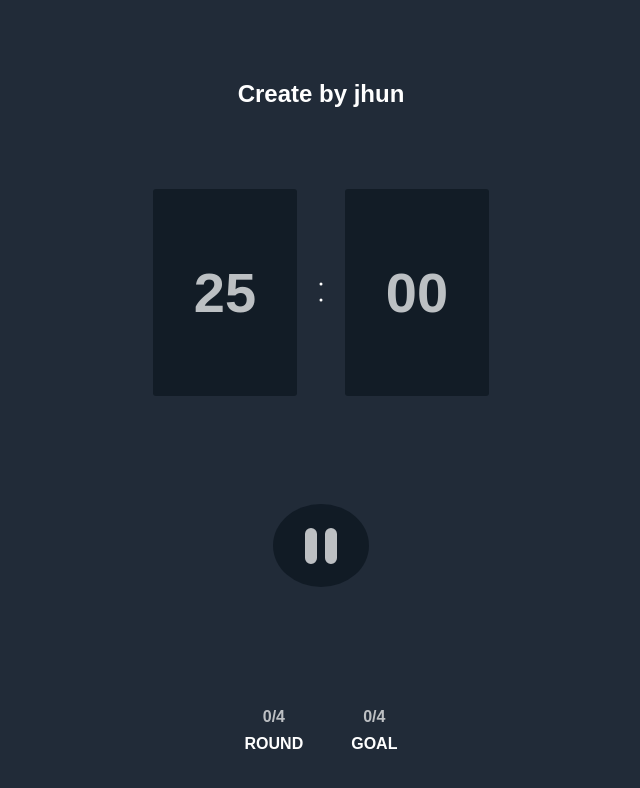
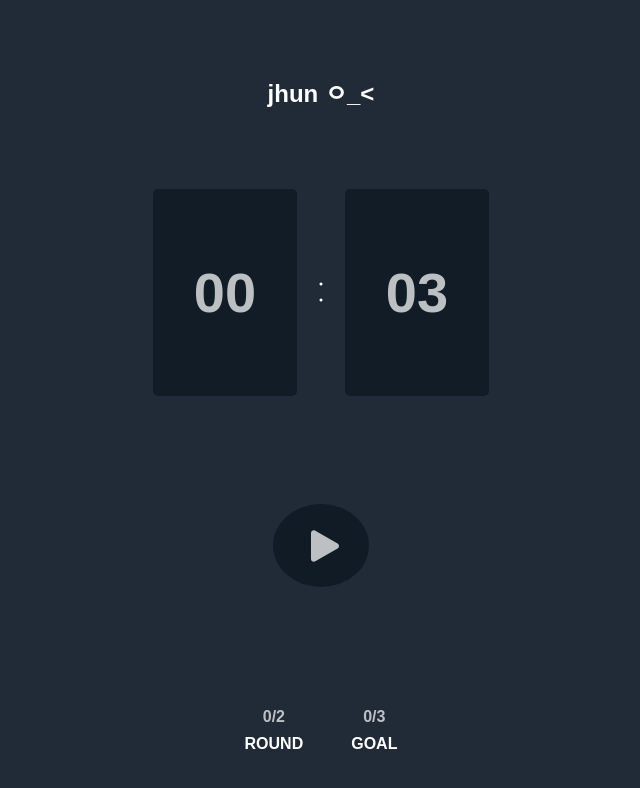
Before and after one commit to jeonghun94/timer, a React (Create React App) app: page / in a window 1280 px wide. Shown: the top 788 px of the page, without its empty margins (319-959 px from the left). Built offline with nearby package versions, Linux system fonts and the light colour scheme.

Commit message:
애니메이션 없이 기능 구현 완료

```diff
--- a/src/atoms.tsx
+++ b/src/atoms.tsx
@@ -1,24 +1,24 @@
-import { atom, selector } from "recoil";
+import { atom } from "recoil";
 
-export interface ICountry {
-  id: number;
-  name: string;
-  state: "WANT" | "BEEN" | "LIKE";
+export const intervalState = atom<string | null>({
+  key: "interval",
+  default: null,
+});
+
+export const timeState = atom<number>({
+  key: "time",
+  default: 3,
+});
+
+interface IRoundGoal {
+  round: number;
+  goal: number;
 }
 
-export const countriesState = atom<ICountry[]>({
-  key: "country",
-  default: JSON.parse(localStorage.getItem("countries") ?? "[]"),
-});
-
-export const contriesSelector = selector({
-  key: "contriesSelector",
-  get: ({ get }) => {
-    const countries = get(countriesState);
-    return [
-      countries.filter((country) => country.state === "WANT"),
-      countries.filter((country) => country.state === "BEEN"),
-      countries.filter((country) => country.state === "LIKE"),
-    ];
+export const roundWithGoalState = atom<IRoundGoal>({
+  key: "roundWithGoal",
+  default: {
+    round: 0,
+    goal: 0,
   },
 });
--- a/src/components/Home.tsx
+++ b/src/components/Home.tsx
@@ -1,6 +1,8 @@
 import styled from "styled-components";
-
 import { BsDot, BsPlayFill, BsFillPauseFill } from "react-icons/bs";
+import { useEffect, useState } from "react";
+import { useRecoilState } from "recoil";
+import { intervalState, roundWithGoalState, timeState } from "../atoms";
 
 const Container = styled.div`
   width: 100%;
@@ -39,7 +41,7 @@ const Card = styled.div`
   justify-content: center;
   align-items: center;
   background-color: #121c26;
-  border-radius: 3px;
+  border-radius: 5px;
 `;
 
 const CardText = styled.h3`
@@ -96,24 +98,81 @@ const RoundText = styled.p`
 `;
 
 const Home = () => {
+  const seconds = 3;
+  const [isRunning, setIsRunning] = useState(false);
+
+  const [roundWithGoal, setRoundWithGoal] = useRecoilState(roundWithGoalState);
+  const [intervalId, setIntervalId] = useRecoilState(intervalState);
+  const [time, setTime] = useRecoilState(timeState);
+
+  const timeFormat = (seconds: number) => {
+    const duration = new Date(seconds * 1000).toISOString();
+    const timeString = duration.split("T")[1];
+    const formattedTime = timeString.split(".")[0];
+    return formattedTime;
+  };
+
+  const handleStart = () => {
+    setIsRunning(!isRunning);
+
+    const id = setInterval(() => {
+      setTime((prev) => prev - 1);
+    }, 1000);
+
+    setIntervalId(id + "");
+  };
+
+  const handlePause = () => {
+    setIsRunning(!isRunning);
+    clearInterval(intervalId + "");
+  };
+
+  useEffect(() => {
+    if (time === 0) {
+      clearInterval(intervalId + "");
+      setTime(seconds);
+      setRoundWithGoal((prev) => {
+        return {
+          ...prev,
+          round: prev.round + 1,
+        };
+      });
+      setIsRunning(false);
+    }
+
+    if (roundWithGoal.round === 2) {
+      clearInterval(intervalId + "");
+      setTime(seconds);
+      setRoundWithGoal((prev) => {
+        return {
+          ...prev,
+          round: 0,
+          goal: prev.goal + 1,
+        };
+      });
+      setIsRunning(false);
+    }
+  }, [time]);
+
   return (
     <Container>
-      <Header>Create by jhun</Header>
+      <Header>{"jhun ㅇ_<"}</Header>
       <CardContainer>
         <Card>
-          <CardText>25</CardText>
+          <CardText>{timeFormat(time).split(":")[1]}</CardText>
         </Card>
         <IconContainer>
           <BsDot />
           <BsDot />
         </IconContainer>
         <Card>
-          <CardText>00</CardText>
+          <CardText>{timeFormat(time).split(":")[2]}</CardText>
         </Card>
       </CardContainer>
+
       <ButtonContainer>
-        <Button>
-          {true ? (
+        <Button onClick={isRunning ? handlePause : handleStart}>
+          {isRunning ? (
             <BsFillPauseFill />
           ) : (
             <BsPlayFill
@@ -128,17 +187,17 @@ const Home = () => {
       <RoundContainer>
         <Round>
           <RoundText>
-            <span>0</span>
+            <span>{roundWithGoal.round}</span>
             <span>/</span>
-            <span>4</span>
+            <span>2</span>
           </RoundText>
           <p>ROUND</p>
         </Round>
         <Round>
           <RoundText>
-            <span>0</span>
+            <span>{roundWithGoal.goal}</span>
             <span>/</span>
-            <span>4</span>
+            <span>3</span>
           </RoundText>
           <p>GOAL</p>
         </Round>
```
